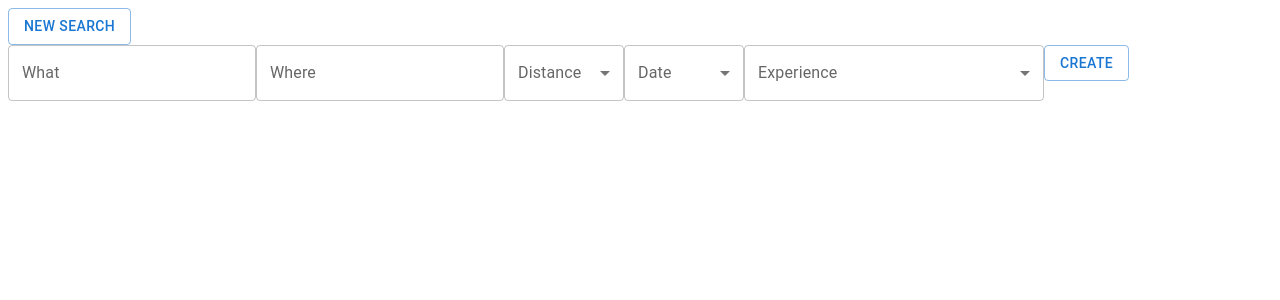
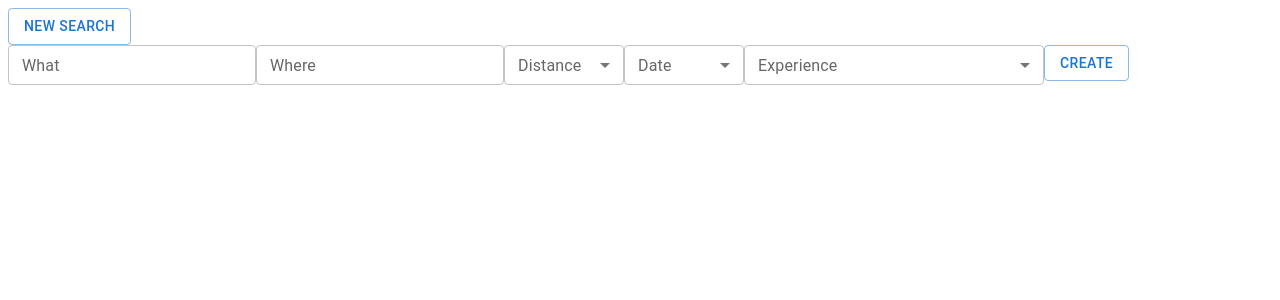
Before and after one commit to vadzimk/bas, a React (Create React App) app in the folder frontend/: page / in a window 1280 px wide. Both pictures are taken after a click on the button "NEW SEARCH". Shown: the top 300 px of the page. Built offline with nearby package versions, Linux system fonts and the light colour scheme.

Commit message:
implement search card component

```diff
--- a/frontend/src/components/SearchCard/BasicSelect.js
+++ b/frontend/src/components/SearchCard/BasicSelect.js
@@ -9,11 +9,12 @@ export default function BasicSelect({value, label, onChange, options}) {
 
     return (
         <Box sx={{minWidth: 120}}>
-            <FormControl sx={{minWidth: 120}}>
+            <FormControl sx={{minWidth: 120}} size="small">
                 <InputLabel>{label}</InputLabel>
                 <Select
                     value={value}
                     onChange={e => onChange(e.target.value)}
+                    // disabled={true}
                 >
                     {options.map(option =>
                         <MenuItem key={option.value} value={option.value}>{option.label}</MenuItem>)}
--- a/frontend/src/components/SearchCard/MultipleSelect.js
+++ b/frontend/src/components/SearchCard/MultipleSelect.js
@@ -7,58 +7,44 @@ import ListItemText from '@mui/material/ListItemText';
 import Select from '@mui/material/Select';
 import Checkbox from '@mui/material/Checkbox';
 
-// const ITEM_HEIGHT = 48;
-// const ITEM_PADDING_TOP = 8;
-// const MenuProps = {
-//   PaperProps: {
-//     style: {
-//       maxHeight: ITEM_HEIGHT * 4.5 + ITEM_PADDING_TOP,
-//       width: 250,
-//     },
-//   },
-// };
 
-// const names = [
-//   'Oliver Hansen',
-//   'Van Henry',
-//   'April Tucker',
-//   'Ralph Hubbard',
-//   'Omar Alexander',
-//   'Carlos Abbott',
-//   'Miriam Wagner',
-//   'Bradley Wilkerson',
-//   'Virginia Andrews',
-//   'Kelly Snyder',
-// ];
+export default function MultipleSelect({label, name, onChange, value, options}) {
+    const [items, setItems] = React.useState([]);
 
-export default function MultipleSelectCheckmarks({value, label, onChange, options}) {
-    const [selections, setSelections] = React.useState([]);
+    const handleChange = (event, child) => {
+        const {value} = event.target;
+        const isReset = value[value.length - 1] === 'all'
+        let newValue = [...value]
+        if (isReset) {
+            newValue = ['all']
+        } else {
+            if (newValue[0] === 'all') {
+                newValue.shift()
+            }
+        }
+        setItems(newValue);
+        console.log('newValue', newValue)
 
-    const handleChange = (event) => {
-        const {target: {value}} = event;
-        setSelections(
-            // On autofill we get a stringified value.
-            typeof value === 'string' ? value.split(',') : value,
-        );
-        onChange(value)
-        console.log("value", value)
+        // pass to formik array of objects from the range of options that are selected in this component
+        onChange(newValue.map(item =>
+            options.find(option =>
+                option.label === item)))
     };
 
     return (
         <div>
-            <FormControl sx={{width: 300}}>
+            <FormControl sx={{width: 300}} size="small">
                 <InputLabel>{label}</InputLabel>
                 <Select
                     multiple
-                    value={value}
+                    value={items}
                     onChange={handleChange}
                     input={<OutlinedInput label={label}/>}
                     renderValue={(selected) => selected.join(', ')}
-                    // MenuProps={MenuProps}
                 >
                     {options.map((option) => (
-                        <MenuItem key={option.value} value={option.value}>
-                            <Checkbox checked={selections.indexOf(option.value) > -1}/>
+                        <MenuItem key={option.label} value={option.label}>
+                            <Checkbox checked={items.indexOf(option.label) > -1}/>
                             <ListItemText primary={option.label}/>
                         </MenuItem>
                     ))}
--- a/frontend/src/components/SearchCard/index.js
+++ b/frontend/src/components/SearchCard/index.js
@@ -43,6 +43,7 @@ const BaseSearchCard = (props) => {
                             variant="outlined"
                             value={formikProps.values.what}
                             onChange={formikProps.handleChange}
+                            size="small"
                         />
                     </div>
                     <div>
@@ -53,6 +54,7 @@ const BaseSearchCard = (props) => {
                             name="where"
                             value={formikProps.values.where}
                             onChange={formikProps.handleChange}
+                            size="small"
                         />
                     </div>
                     <div>
@@ -87,7 +89,7 @@ const BaseSearchCard = (props) => {
                         />
                     </div>
                     <div>
-                        <Button variant="outlined">Create</Button>
+                        <Button variant="outlined" size="medium">Create</Button>
                     </div>
                 </Form>
             )}
```
